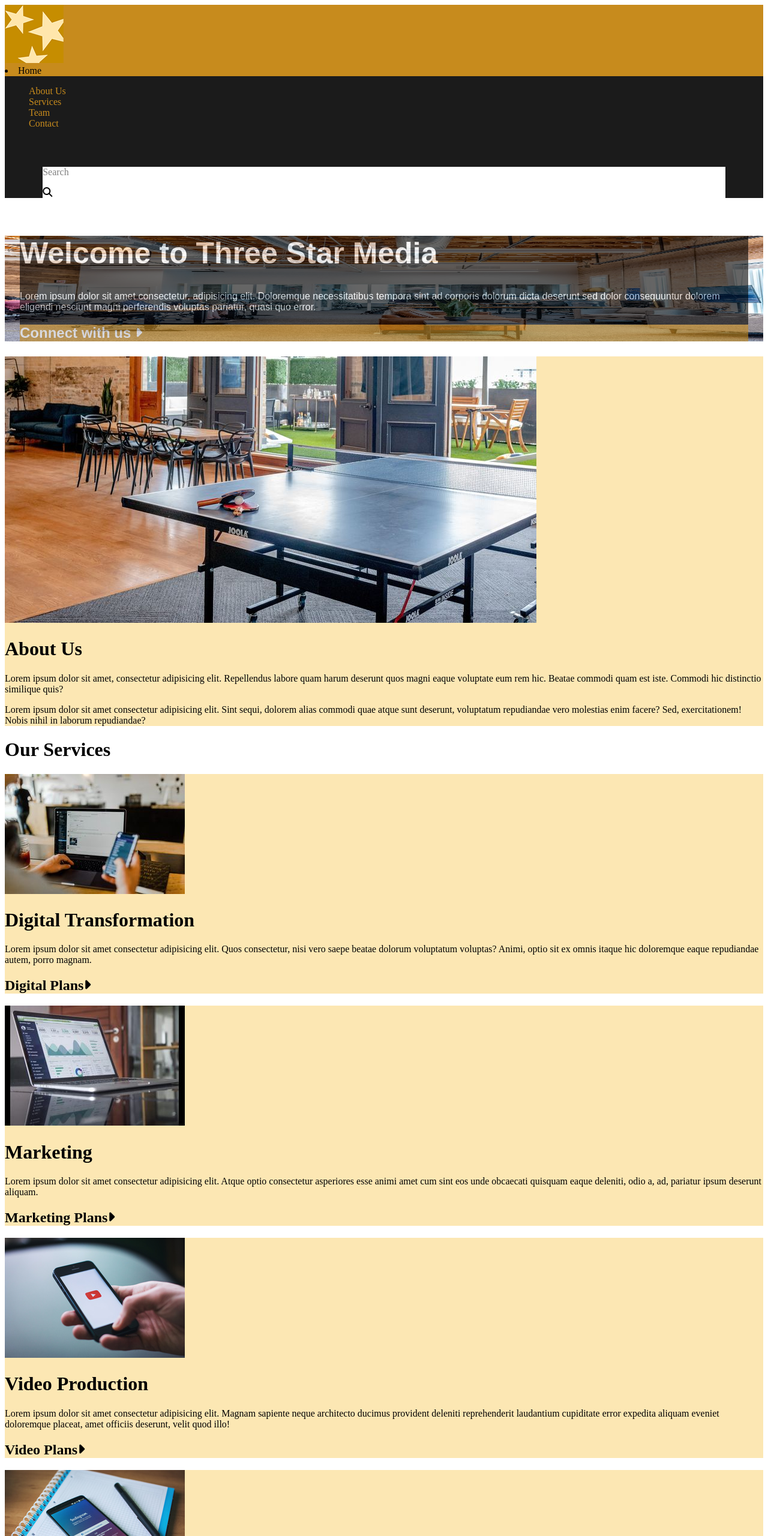
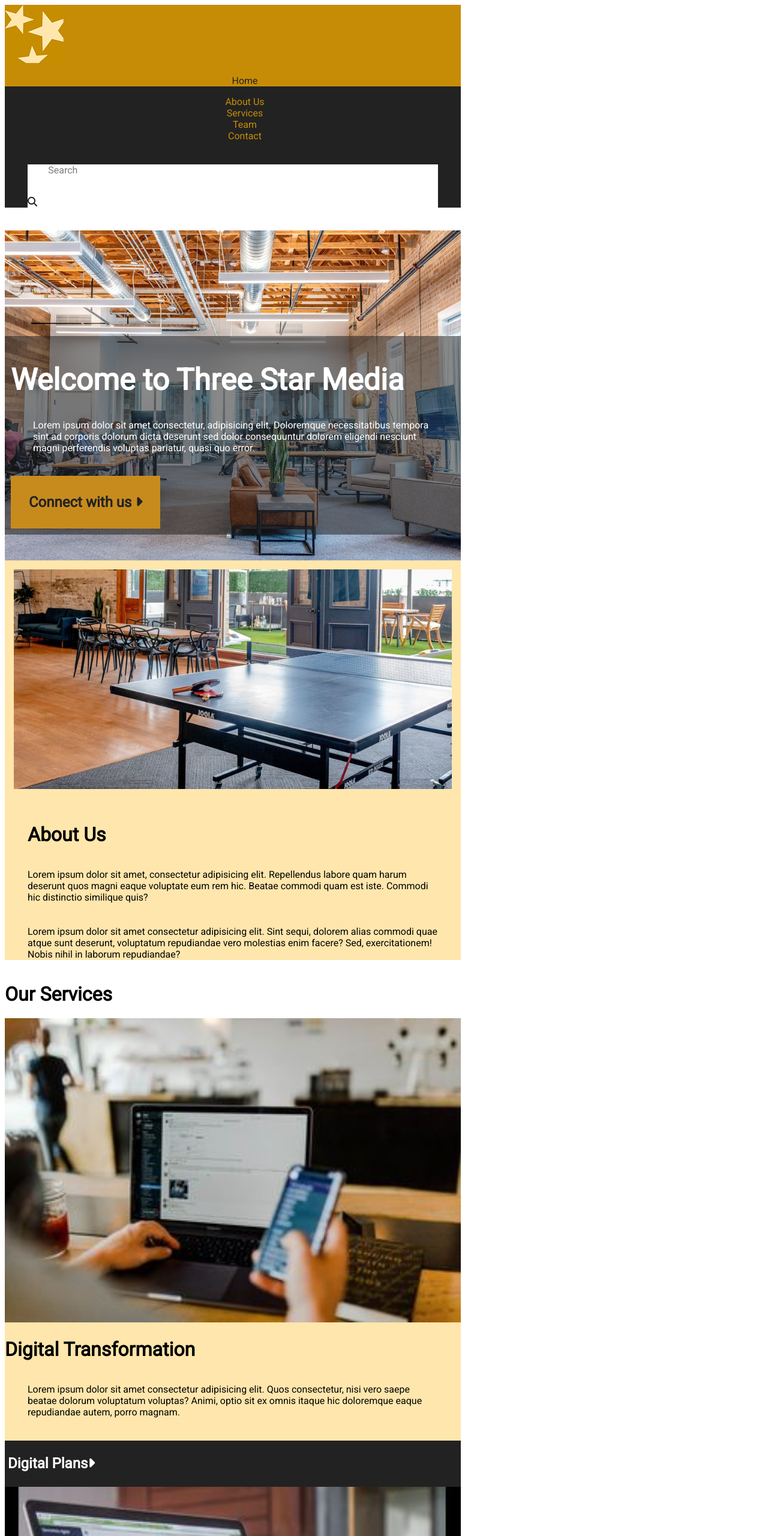
Before and after one commit to libr0009/libr0009.github.io, a plain HTML site: page final-project/index.html in a window 1280 px wide. Shown: the top 2560 px of the page at 60% size. Drawn offline with Linux system fonts and the light colour scheme.

Commit message:
updates css

```diff
--- a/final-project/css/styles.css
+++ b/final-project/css/styles.css
@@ -1,40 +1,62 @@
-.container1{
-    background-color: rgb(27, 27, 27);
+
+
+h1, h2, h3, p {
+    font-family: 'Roboto', sans-serif;
 }
 
+@media screen and (max-width: 760px){
+
+}
+
+.container1{
+    background-color: #222;
+    font-family: 'Roboto', sans-serif;
+    width: 760px;
+}
+
+
 .container1 ul{
-    color: rgb(199, 139, 29);
+    color: #c78c06;
     list-style: none;
+    text-align: center;
 }
 
 .box {
-    background-color: rgb(199, 139, 29);
+    background-color: #c78c06;
+}
+
+.selected li {
+    text-align: center;
+    color: #222;
 }
 
 .searchbar {
-    background-color: white;
-    color: grey;
-    border: 1.5px grey;
+    background-color: #ffff;
+    color: rgb(126, 125, 125);
+    border: 1.5px rgb(126, 125, 125);
     margin: 5%;
 }
 
 .fa-magnifying-glass{
-    color: black;
+    color: #222;
 }
 
 
 .mainbackground {
     background: url(../images/main-banner.jpg);
-    background-size: 100% 100%
+    background-size: 100% 100%;
+    font-family: 'Roboto', sans-serif;
+    width: 760px;
+    height: 550px;
 }
 
 .bannertext {
-    background-color: black;
-    opacity: 0.6;
+    background-color: rgba(34, 34, 34, 0.537);
     max-width: fit-content;
-    font-family: Arial, Helvetica, sans-serif;
-    margin: 25px;
-
+    padding: 10px;
+    position: absolute;
+    top: 70%;
+    width: 740px;
 }
 
 .bannertext h1{
@@ -51,40 +73,105 @@
 
 .button1 {
     background-color: rgb(199, 139, 29);
+    width: fit-content;
+    padding: 5px;
 }
 
 .button1 h2{
     opacity: 1;
+    color: #222;
+    margin: 25px;
+}
+
+.aboutus {
+    background-color: #ffe6ac;
+    width: 760px;
+}
+
+.aboutus h1, p {
+    margin: 5%;
+}
+
+.aboutus img {
+    width: 730px;
+    margin: 15px;
+}
+
+.digitalt {
+    background-color: #ffe6ac;
+    width: 760px;
+}
+
+.digitalt img {
+    width: 760px;
+}
+
+.button2{
+    background-color: #222;
+    color: #ffff;
+    padding: 5px;
+}
+
+.market {
+    background-color: #ffe6ac;
+    width: 760px;
+}
+
+.market img {
+    width: 760px;
+}
+
+.button3{
+    background-color: #222;
     color: #ffff;
 }
 
-.aboutus {
-    background-color: #FCE7B3;
+.videop {
+    background-color: #ffe6ac;
+    width: 760px;
 }
 
-.digitalt {
-    background-color: #FCE7B3;
+.videop img {
+    width: 760px;
 }
 
-.market {
-    background-color: #FCE7B3;
-}
-
-.videop {
-    background-color: #FCE7B3;
+.button4 {
+    background-color: #222;
+    color: #ffff;
 }
 
 .webdev {
-    background-color: #FCE7B3;
+    background-color: #ffe6ac;
+    width: 760px;
+}
+
+.webdev img{
+    width: 760px;
+}
+
+.button5 {
+    background-color: #222;
+    color: #ffff;
 }
 
 .prt {
-    background-color: #FCE7B3;
+    background-color: #ffe6ac;
+    width: 760px;
+}
+
+.prt img {
+    width: 760px;
+}
+
+.button6 {
+    background-color: #222;
+    color: #ffff;
 }
 
 .vision {
     background: url(../images/vision.jpg);
     background-size: 100% 100%;
+    width: 760px;
 }
 
 .vision h1, .vision p {
@@ -92,13 +179,30 @@
 }
 
 .button7 h2{
+    background-color: rgba(34, 34, 34, 0.537);
     color: #ffff;
 }
 
 .jd {
-    background-color: #FCE7B3;
+    background-color: #ffe6ac;
+    width: 760px;
+}
+
+.jd img {
+    width: 760px;
 }
 
 .br {
-    background-color: #FCE7B3;
+    background-color: #ffe6ac;
+    width: 760px;
 }
+
+.br img {
+    width: 760px;
+}
+
+footer {
+    background-color: #222;
+    color:#c78c06;
+    width: 760px;
+}
--- a/final-project/index.html
+++ b/final-project/index.html
@@ -6,15 +6,20 @@
     <meta name="viewport" content="width=device-width, initial-scale=1.0">
     <title>MTM6130 Final Project - libr0009</title>
     <link href="css/styles.css" rel="stylesheet">
+    <link rel="preconnect" href="https://fonts.googleapis.com">
+    <link rel="preconnect" href="https://fonts.gstatic.com" crossorigin>
+    <link rel="preconnect" href="https://fonts.googleapis.com">
+    <link rel="preconnect" href="https://fonts.gstatic.com" crossorigin>
+    <link href="https://fonts.googleapis.com/css2?family=Roboto&display=swap" rel="stylesheet">
     <script src="https://kit.fontawesome.com/b12f6227c4.js" crossorigin="anonymous"></script>
 </head>
 <body>
     <div class="container1">
         <div class="box">
             <img src="images/logo.png" alt="logo"/>
-            <ul1>
+            <ul class="selected">
                 <li>Home</li>
-            </ul1>
+            </ul>
         </div>
         <ul>
             <li>About Us</li>
@@ -162,7 +167,7 @@
 
     <footer>
         <p><i class="fa-solid fa-copyright"></i> Copyright Three Star Media, 2020</p>
-        <p>All images are taken from Unsplash</p>
+        <p>All images are taken from <a href="https://unsplash.com" target="_blank">Unsplash</a>.</p>
     </footer>
 </body>
 </html>
```
